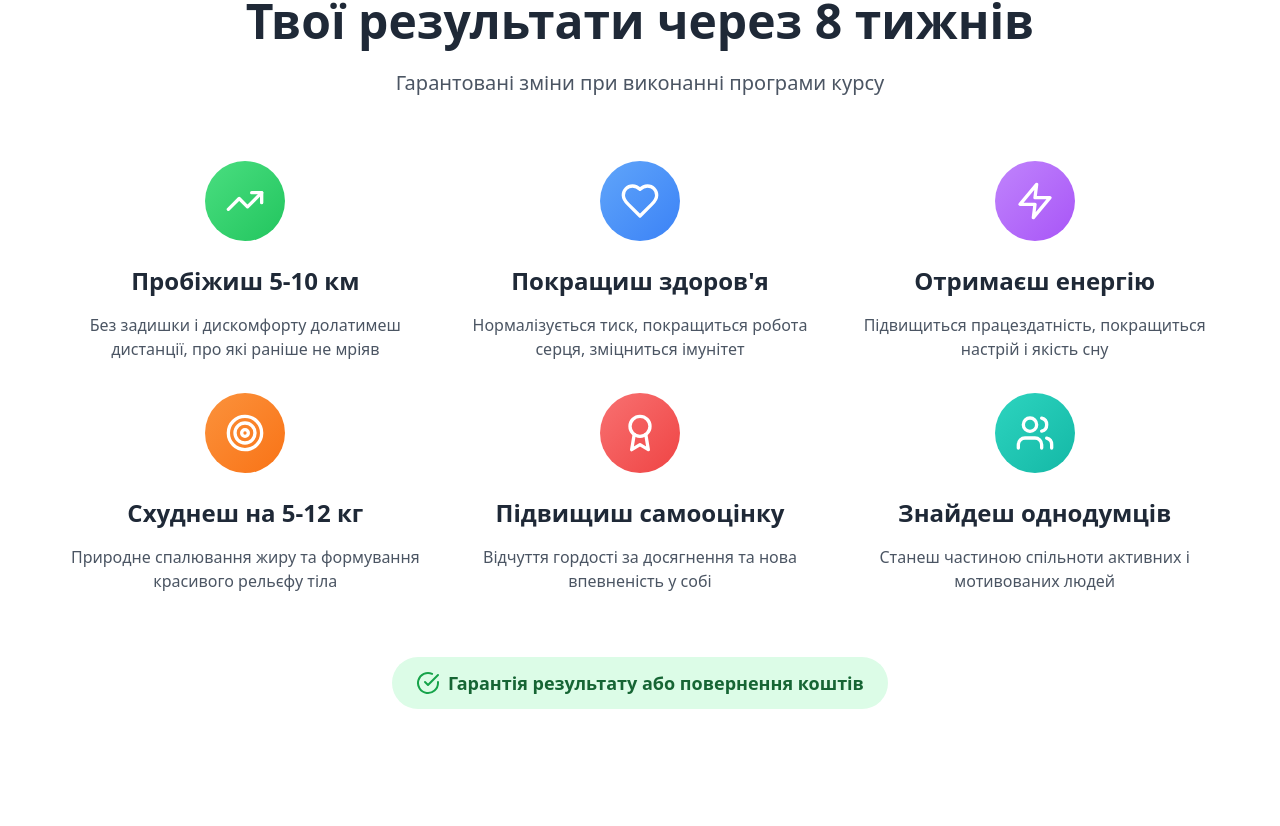
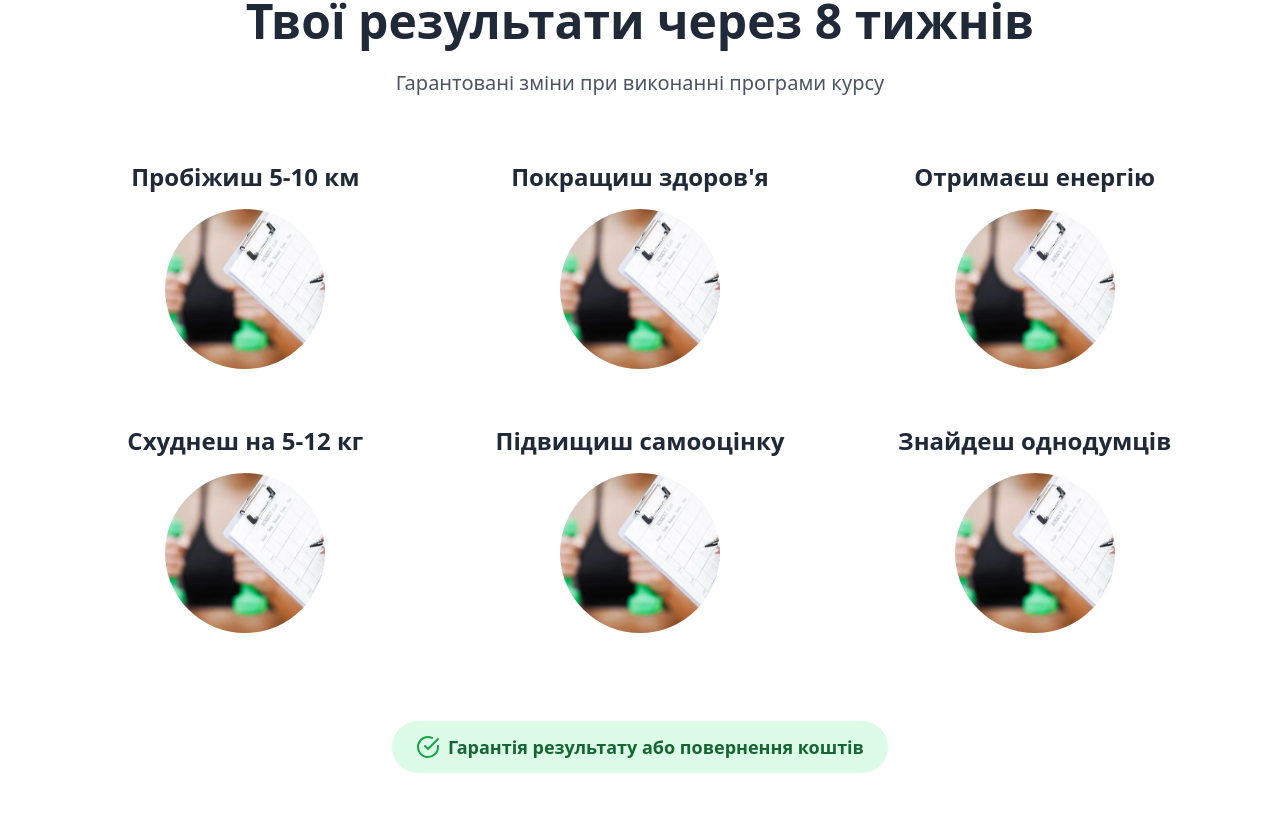
Before and after one commit to Bogdan-K-A/basenko, a React (Vite) app: page / in a window 1280 px wide. Shown: the part 3994-4820 px from the top of the page. Built offline with nearby package versions, Linux system fonts and the light colour scheme.

Commit message:
поправил результаты

```diff
--- a/src/App.jsx
+++ b/src/App.jsx
@@ -162,7 +162,7 @@ function App() {
       {/* Image Gallery */}
       <ImageGallery title="Наші тренування в дії" />
       {/* Key Benefits Section */}
-      <Benefits />
+      {/* <Benefits /> */}
       {/* Course Features Section */}
       <Course setIsVideoModalOpen={setIsVideoModalOpen} />
       {/* Testimonials Section */}
--- a/src/components/Pricing.jsx
+++ b/src/components/Pricing.jsx
@@ -45,13 +45,13 @@ const Pricing = () => {
                 ))}
               </ul>
 
-              <button className="w-full bg-blue-600 hover:bg-blue-700 text-white py-4 rounded-full font-semibold transition-colors duration-300">
+              <button className="w-full bg-red-600 hover:bg-red-700 text-white py-4 rounded-full font-semibold transition-colors duration-300">
                 Обрати базовий
               </button>
             </div>
 
             {/* Premium Plan */}
-            <div className="bg-gradient-to-br from-blue-600 to-blue-700 rounded-2xl p-8 shadow-xl border-2 border-blue-500 relative">
+            <div className="bg-gradient-to-br   rounded-2xl p-8 shadow-xl border-2 border-blue-500 relative">
               <div className="absolute -top-4 left-1/2 transform -translate-x-1/2">
                 <span className="bg-orange-500 text-white px-4 py-2 rounded-full text-sm font-semibold">
                   Найпопулярніший
@@ -59,9 +59,11 @@ const Pricing = () => {
               </div>
 
               <div className="text-center mb-8">
-                <h3 className="text-2xl font-bold text-white mb-2">Преміум</h3>
-                <div className="text-4xl font-bold text-white mb-2">₴4,999</div>
-                <p className="text-blue-100">одноразовий платіж</p>
+                <h3 className="text-2xl font-bold text-black mb-2">Преміум</h3>
+                <div className="text-4xl font-bold text-blue-600 mb-2">
+                  ₴4,999
+                </div>
+                <p className="text-gray-100">одноразовий платіж</p>
               </div>
 
               <ul className="space-y-4 mb-8">
@@ -75,25 +77,16 @@ const Pricing = () => {
                 ].map((feature, index) => (
                   <li key={index} className="flex items-center gap-3">
                     <CheckCircle className="w-5 h-5 text-green-400" />
-                    <span className="text-white">{feature}</span>
+                    <span className="text-gray-700">{feature}</span>
                   </li>
                 ))}
               </ul>
 
-              <button className="w-full bg-white hover:bg-gray-100 text-blue-600 py-4 rounded-full font-semibold transition-colors duration-300">
+              <button className="w-full bg-red-600 hover:bg-red-700 text-white py-4 rounded-full font-semibold transition-colors duration-300">
                 Обрати преміум
               </button>
             </div>
           </div>
-
-          {/* <div className="text-center mt-12">
-            <p className="text-gray-600 mb-4">
-              Не впевнений? Спробуй безкоштовне тренування!
-            </p>
-            <button className="border-2 border-blue-600 text-blue-600 hover:bg-blue-600 hover:text-white px-8 py-3 rounded-full font-semibold transition-all duration-300">
-              Безкоштовне тренування
-            </button>
-          </div> */}
         </div>
       </section>
     </>
--- a/src/components/Results.jsx
+++ b/src/components/Results.jsx
@@ -25,77 +25,87 @@ const Results = () => {
 
             <div className="grid grid-cols-1 md:grid-cols-2 lg:grid-cols-3 gap-8">
               <div className="text-center group hover:transform hover:scale-105 transition-all duration-300">
-                <div className="bg-gradient-to-br from-green-400 to-green-500 w-20 h-20 mx-auto rounded-full flex items-center justify-center mb-6 group-hover:shadow-lg">
-                  <TrendingUp className="w-10 h-10 text-white" />
-                </div>
                 <h3 className="text-2xl font-bold mb-4 text-gray-800">
                   Пробіжиш 5-10 км
                 </h3>
-                <p className="text-gray-600">
-                  Без задишки і дискомфорту долатимеш дистанції, про які раніше
-                  не мріяв
-                </p>
+
+                <div className="bg-gradient-to-br from-green-400 to-green-500 w-40 h-40 mx-auto rounded-full flex items-center justify-center mb-6 group-hover:shadow-lg overflow-hidden">
+                  <img
+                    src="./images/3.webp"
+                    alt="1"
+                    className="w-full h-full object-cover"
+                  />
+                </div>
               </div>
 
               <div className="text-center group hover:transform hover:scale-105 transition-all duration-300">
-                <div className="bg-gradient-to-br from-blue-400 to-blue-500 w-20 h-20 mx-auto rounded-full flex items-center justify-center mb-6 group-hover:shadow-lg">
-                  <Heart className="w-10 h-10 text-white" />
-                </div>
                 <h3 className="text-2xl font-bold mb-4 text-gray-800">
                   Покращиш здоров'я
                 </h3>
-                <p className="text-gray-600">
-                  Нормалізується тиск, покращиться робота серця, зміцниться
-                  імунітет
-                </p>
+
+                <div className="bg-gradient-to-br from-green-400 to-green-500 w-40 h-40 mx-auto rounded-full flex items-center justify-center mb-6 group-hover:shadow-lg overflow-hidden">
+                  <img
+                    src="./images/3.webp"
+                    alt="1"
+                    className="w-full h-full object-cover"
+                  />
+                </div>
               </div>
 
               <div className="text-center group hover:transform hover:scale-105 transition-all duration-300">
-                <div className="bg-gradient-to-br from-purple-400 to-purple-500 w-20 h-20 mx-auto rounded-full flex items-center justify-center mb-6 group-hover:shadow-lg">
-                  <Zap className="w-10 h-10 text-white" />
-                </div>
                 <h3 className="text-2xl font-bold mb-4 text-gray-800">
                   Отримаєш енергію
                 </h3>
-                <p className="text-gray-600">
-                  Підвищиться працездатність, покращиться настрій і якість сну
-                </p>
+
+                <div className="bg-gradient-to-br from-green-400 to-green-500 w-40 h-40 mx-auto rounded-full flex items-center justify-center mb-6 group-hover:shadow-lg overflow-hidden">
+                  <img
+                    src="./images/3.webp"
+                    alt="1"
+                    className="w-full h-full object-cover"
+                  />
+                </div>
               </div>
 
               <div className="text-center group hover:transform hover:scale-105 transition-all duration-300">
-                <div className="bg-gradient-to-br from-orange-400 to-orange-500 w-20 h-20 mx-auto rounded-full flex items-center justify-center mb-6 group-hover:shadow-lg">
-                  <Target className="w-10 h-10 text-white" />
-                </div>
                 <h3 className="text-2xl font-bold mb-4 text-gray-800">
                   Схуднеш на 5-12 кг
                 </h3>
-                <p className="text-gray-600">
-                  Природне спалювання жиру та формування красивого рельєфу тіла
-                </p>
+
+                <div className="bg-gradient-to-br from-green-400 to-green-500 w-40 h-40 mx-auto rounded-full flex items-center justify-center mb-6 group-hover:shadow-lg overflow-hidden">
+                  <img
+                    src="./images/3.webp"
+                    alt="1"
+                    className="w-full h-full object-cover"
+                  />
+                </div>
               </div>
 
               <div className="text-center group hover:transform hover:scale-105 transition-all duration-300">
-                <div className="bg-gradient-to-br from-red-400 to-red-500 w-20 h-20 mx-auto rounded-full flex items-center justify-center mb-6 group-hover:shadow-lg">
-                  <Award className="w-10 h-10 text-white" />
-                </div>
                 <h3 className="text-2xl font-bold mb-4 text-gray-800">
                   Підвищиш самооцінку
                 </h3>
-                <p className="text-gray-600">
-                  Відчуття гордості за досягнення та нова впевненість у собі
-                </p>
+
+                <div className="bg-gradient-to-br from-green-400 to-green-500 w-40 h-40 mx-auto rounded-full flex items-center justify-center mb-6 group-hover:shadow-lg overflow-hidden">
+                  <img
+                    src="./images/3.webp"
+                    alt="1"
+                    className="w-full h-full object-cover"
+                  />
+                </div>
               </div>
 
               <div className="text-center group hover:transform hover:scale-105 transition-all duration-300">
-                <div className="bg-gradient-to-br from-teal-400 to-teal-500 w-20 h-20 mx-auto rounded-full flex items-center justify-center mb-6 group-hover:shadow-lg">
-                  <Users className="w-10 h-10 text-white" />
-                </div>
                 <h3 className="text-2xl font-bold mb-4 text-gray-800">
                   Знайдеш однодумців
                 </h3>
-                <p className="text-gray-600">
-                  Станеш частиною спільноти активних і мотивованих людей
-                </p>
+
+                <div className="bg-gradient-to-br from-green-400 to-green-500 w-40 h-40 mx-auto rounded-full flex items-center justify-center mb-6 group-hover:shadow-lg overflow-hidden">
+                  <img
+                    src="./images/3.webp"
+                    alt="1"
+                    className="w-full h-full object-cover"
+                  />
+                </div>
               </div>
             </div>
 
```
